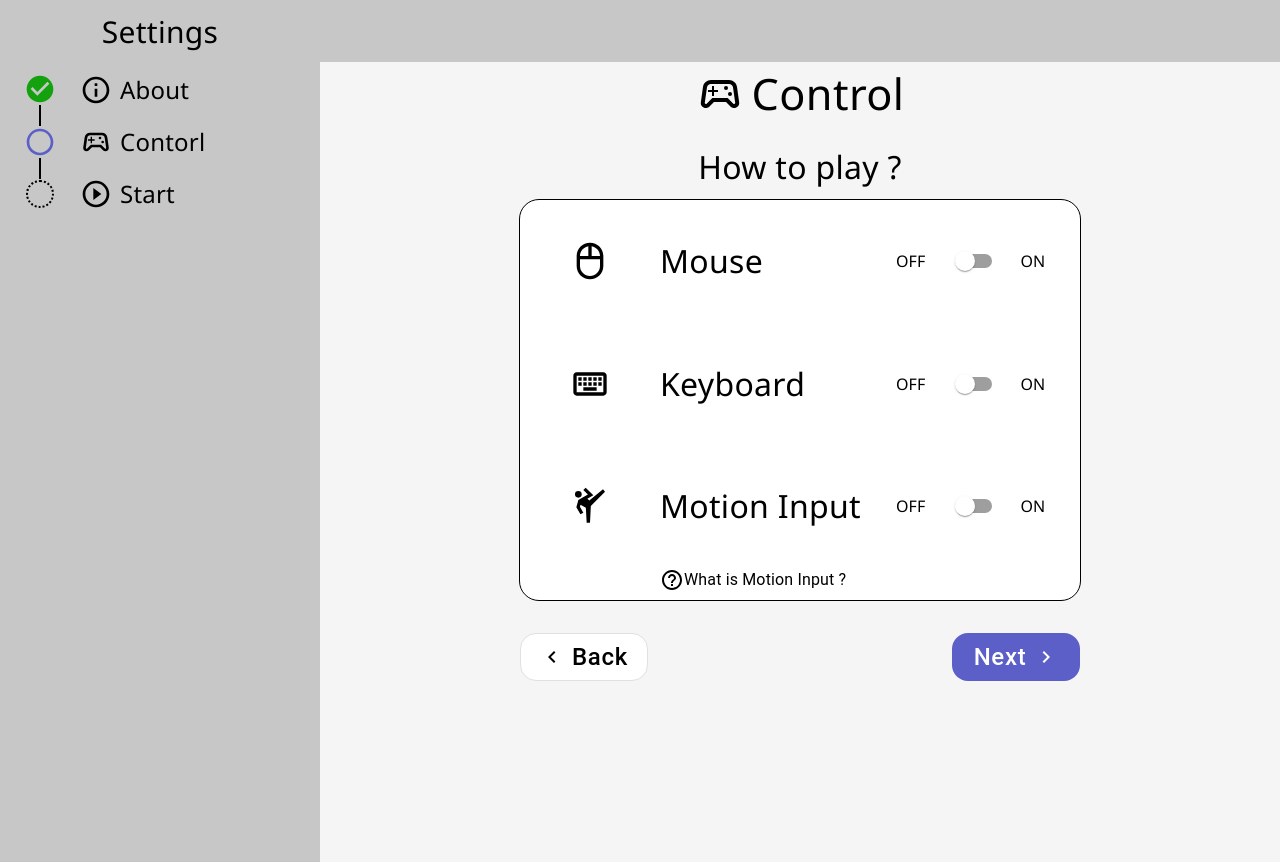
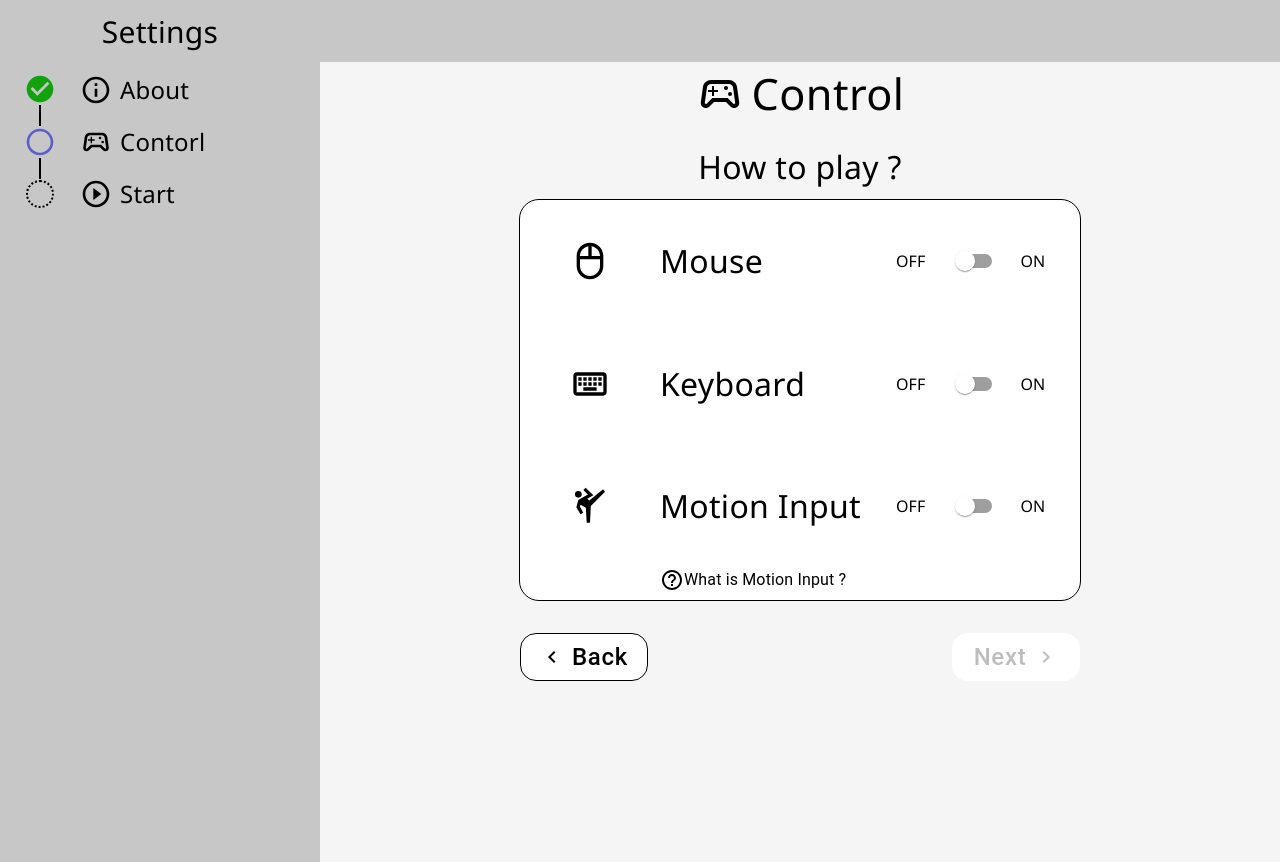
Before and after one commit to zczqkit/setting, a React (Create React App) app: page /Control in a window 1280 px wide. Built offline with nearby package versions, Linux system fonts and the light colour scheme.

Commit message:
temporary controls

```diff
--- a/src/screens/Control.js
+++ b/src/screens/Control.js
@@ -95,8 +95,19 @@ function Control() {
       flexDirection: 'row' ,
       marginTop:"2rem"
       },
-    primebutton:{
+    primebuttonactive:{
       backgroundColor:"#5B5FC7",
+      color:"white",
+      textTransform: "none",
+      borderRadius:'1rem',
+      margin:'0 0 0 0rem',
+      fontSize: '1.5rem',
+      padding: '1rem',
+      height: '3rem',
+      width: '8rem'
+    },
+    primebuttondisabled:{
+      backgroundColor:"white",
       color:"white",
       textTransform: "none",
       borderRadius:'1rem',
@@ -110,7 +121,7 @@ function Control() {
       backgroundColor:"white",
       color:"black",
       textTransform: "none",
-      borderColor:"#E0E0E0",
+      borderColor:"black",
       borderRadius:'1rem',
       margin:'0 0 0 0rem',
       fontSize: '1.5rem',
@@ -127,18 +138,27 @@ function Control() {
   };
 
   function HomeBody() {
-  // スイッチの状態を管理するための state
-  const [isSwitchOn, setSwitchOn] = useState(false);
 
-  // Dialog の開閉状態を管理するための state
+    // 各スイッチの状態を管理するための state
+    const [isMouseSwitchOn, setMouseSwitchOn] = useState(false);
+    const [isKeyboardSwitchOn, setKeyboardSwitchOn] = useState(false);
+    const [isMotionSwitchOn, setMotionSwitchOn] = useState(false);
+
+    // Dialog の開閉状態とメッセージを管理するための state
     const [open, setOpen] = useState(false);
+    const [dialogMessage, setDialogMessage] = useState('');
+
+    // 開かれたダイアログがどのスイッチに関連しているかを管理するための state
+    const [activeSwitch, setActiveSwitch] = useState(null);
 
     // スイッチが切り替えられたときのハンドラ
-  const handleSwitchChange = (event) => {
-    setSwitchOn(event.target.checked);
+    const handleSwitchChange = (event, setSwitch, message, switchName) => {
+      setSwitch(event.target.checked);
 
       // スイッチが ON になったとき、Dialog を開く
       if (event.target.checked) {
+        setDialogMessage(message);
+        setActiveSwitch(switchName);
         setOpen(true);
       }
     };
@@ -151,8 +171,16 @@ function Control() {
     // 「いいえ」ボタンが押されたときのハンドラ
     const handleNoClick = () => {
       setOpen(false);
-    setSwitchOn(false);  // スイッチを OFF に戻す
+      // 「いいえ」ボタンが押されたボタンのみをOFFに戻す
+      if (activeSwitch === 'mouse') {
+        setMouseSwitchOn(false);
+      } else if (activeSwitch === 'keyboard') {
+        setKeyboardSwitchOn(false);
+      } else if (activeSwitch === 'motion') {
+        setMotionSwitchOn(false);
+      }
     };
+
 
     return (
       <Box className="Homebody">
@@ -172,7 +200,7 @@ function Control() {
             </Grid>
             <Grid item xs={4} sx={styles.togglebuttonPosition}>
                 <Typography  sx={styles.label}>OFF</Typography>
-                <FormControlLabel control={<Switch checked={isSwitchOn} onChange={handleSwitchChange} />}/>
+                <FormControlLabel control={<Switch checked={isMouseSwitchOn} onChange={(e) => handleSwitchChange(e, setMouseSwitchOn, 'Mouse switch message', 'mouse')} />}/>
                 <Typography  sx={styles.label}>ON</Typography>
             </Grid>
             <Grid item xs={3} sx={styles.iconPosition}>
@@ -183,7 +211,7 @@ function Control() {
             </Grid>
             <Grid item xs={4} sx={styles.togglebuttonPosition}>
               <Typography  sx={styles.label}>OFF</Typography>
-                <FormControlLabel control={<Switch />}/>
+                <FormControlLabel control={<Switch checked={isKeyboardSwitchOn} onChange={(e) => handleSwitchChange(e, setKeyboardSwitchOn, 'Keyboard switch message', 'keyboard')} />}/>
                 <Typography  sx={styles.label}>ON</Typography>
             </Grid>
             <Grid item xs={3} sx={styles.iconPosition}>
@@ -195,7 +223,7 @@ function Control() {
               </Typography>
             </Grid>
             <Grid item xs={4} sx={styles.togglebuttonPosition}><Typography  sx={styles.label}>OFF</Typography>
-                    <FormControlLabel control={<Switch />}/>
+                    <FormControlLabel control={<Switch checked={isMotionSwitchOn} onChange={(e) => handleSwitchChange(e, setMotionSwitchOn, 'Motion switch message', 'motion')}  />}/>
                     <Typography  sx={styles.label}>ON</Typography></Grid>
             </Grid>
             <Box sx={{ display: 'flex', flexDirection: 'row'}} >
@@ -211,10 +239,13 @@ function Control() {
               </Grid>
             </Box>
             <Dialog open={open} onClose={handleNoClick}>
+
               <DialogTitle>{"注意"}</DialogTitle>
+
               <DialogContent>
-          <Typography>設定の注意事項がここに表示されます。</Typography>
+                <Typography>{dialogMessage}</Typography>
               </DialogContent>
+
               <DialogActions>
                 <Button onClick={handleYesClick} color="primary">
                   はい
@@ -227,14 +258,22 @@ function Control() {
         </Box>
         <Box sx={styles.buttonPosition}>
           <Grid item xs={6}>
-            <Link to="/"><Button size="large"  variant="outlined" sx={styles.secondbutton}>
+            <Link to="/"><Button size="large" variant="outlined" sx={styles.secondbutton}>
               <ChevronLeftIcon sx={{margin:'0 0.5rem 0 0', padding:"0"}}/>Back
             </Button></Link>
           </Grid>
           <Grid item xs={6} sx={{ display: 'flex', justifyContent: 'flex-end' }}>
-            <Link to="/"><Button size="large" sx={styles.primebutton}>
+            { (isMouseSwitchOn || isKeyboardSwitchOn || isMotionSwitchOn) ? (
+              <Link to="/">
+                <Button size="large" sx={styles.primebuttonactive}>
                   Next<ChevronRightIcon sx={{margin:'0 0 0 0.5rem', padding:"0"}}/>
-            </Button></Link>
+                </Button>
+              </Link>
+            ) : (
+              <Button size="large" sx={styles.primebuttondisabled} disabled>
+                Next<ChevronRightIcon sx={{margin:'0 0 0 0.5rem', padding:"0"}}/>
+              </Button>
+            )}
           </Grid>
         </Box>
       </Box>
```
Lines whose indentation alone changed are shown as unchanged.
